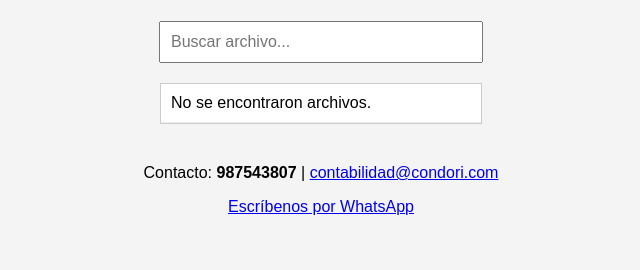
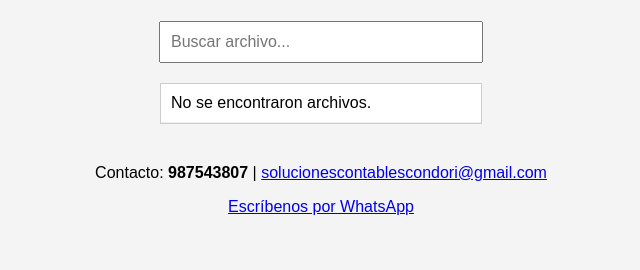
Before and after one commit to SOLUCIONESCONDORI/PAGINACONDORI, a Flask app: page / in a window 1280 px wide. Shown: the part 177-447 px from the top of the page, without its empty margins (319-959 px from the left). Run offline with Flask 3, Linux system fonts and the light colour scheme; data that the repository does not hold is empty.

```diff
--- a/templates/index.html
+++ b/templates/index.html
@@ -88,8 +88,8 @@
   <a id="descargarBtn" href="#" download>Descargar archivo</a>
 
   <footer style="margin-top: 40px;">
-    <p>Contacto: <strong>987543807</strong> | <a href="mailto:contabilidad@condori.com">contabilidad@condori.com</a></p>
-    <p><a href="https://wa.me/51987654321" target="_blank">Escríbenos por WhatsApp</a></p>
+    <p>Contacto: <strong>987543807</strong> | <a href="mailto:solucionescontablescondori@gmail.com">solucionescontablescondori@gmail.com</a></p>
+    <p><a href="https://wa.me/51978543807" target="_blank">Escríbenos por WhatsApp</a></p>
   </footer>
 
   <script>
```
